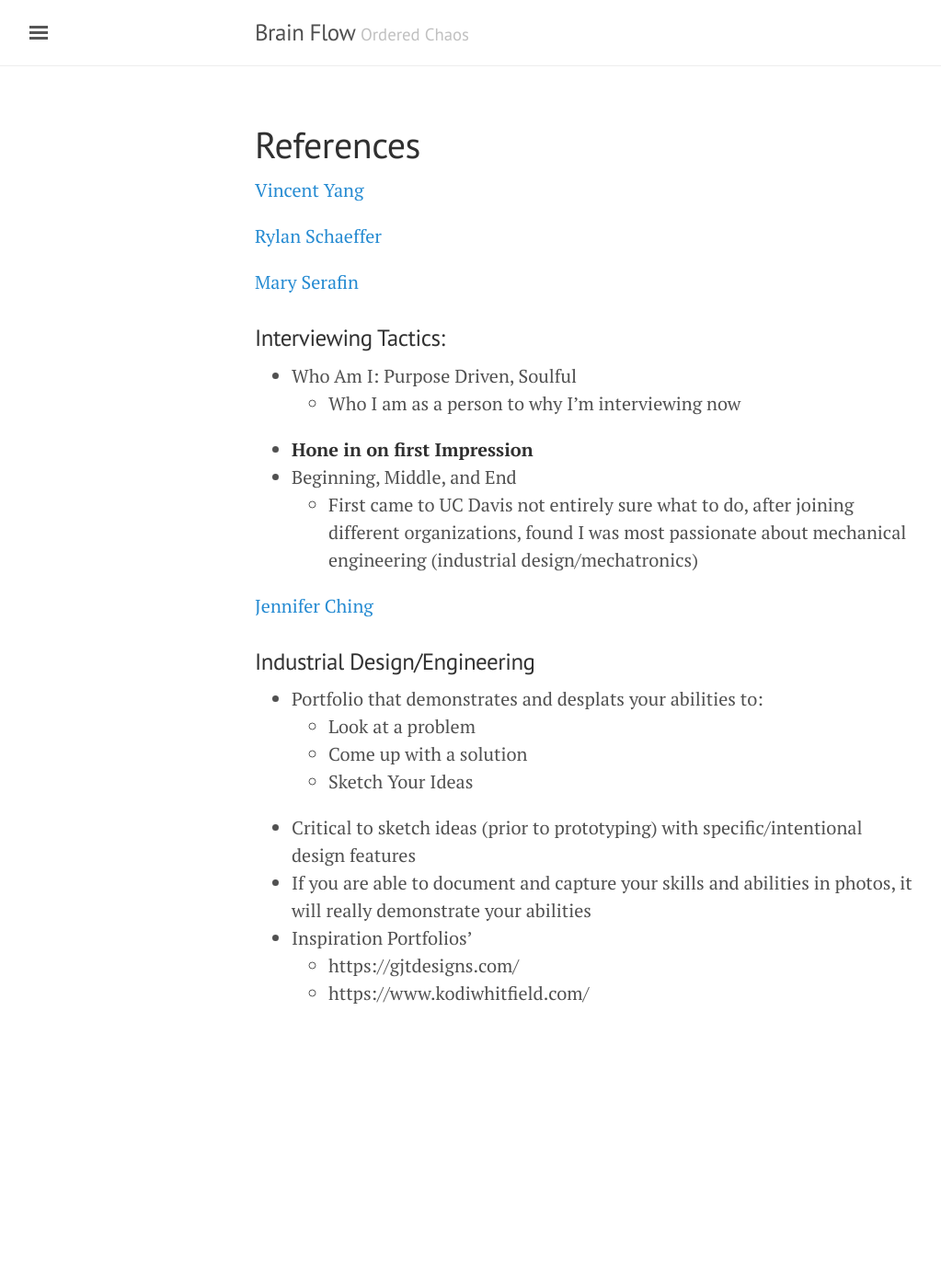
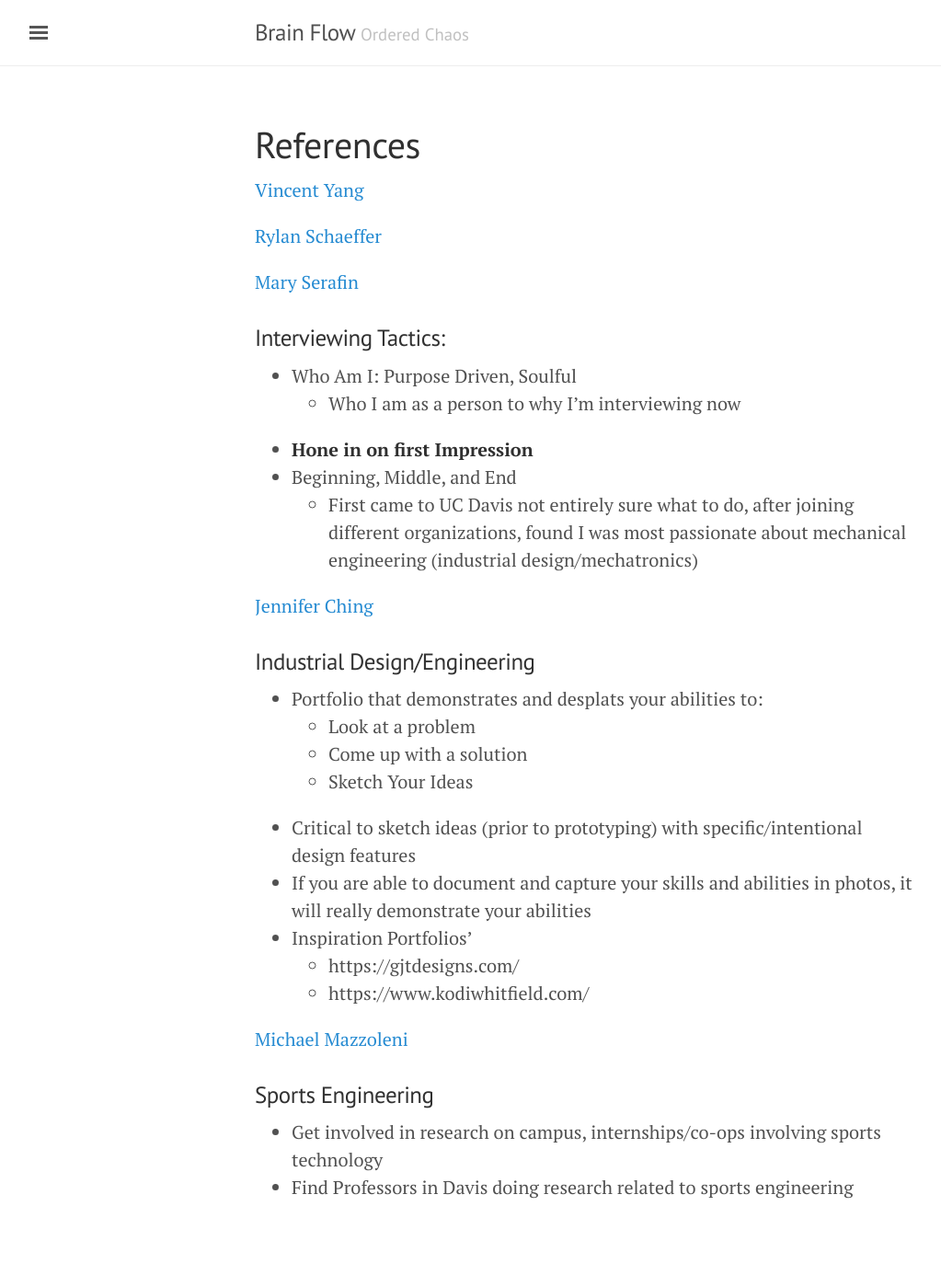
Before and after one commit to bjchia/bjchia.github.io, a Jekyll site: the page built from references.md, in a window 1280 px wide. Shown: the whole page at 92% size, without its empty margins (3-1026 px from the left). Built offline with Jekyll 4.4.1, drawn with Linux system fonts in a browser that asks for light colours; before the commit the page ends 1175 px from its top, so only the background shows below that.

Commit message:
Update references.md

```diff
--- a/references.md
+++ b/references.md
@@ -26,3 +26,8 @@ title: References
 * Inspiration Portfolios'
   - https://gjtdesigns.com/
   - https://www.kodiwhitfield.com/
+
+[Michael Mazzoleni](https://www.linkedin.com/in/michael-mazzoleni-96300337)
+### Sports Engineering
+* Get involved in research on campus, internships/co-ops involving sports technology
+* Find Professors in Davis doing research related to sports engineering
```
